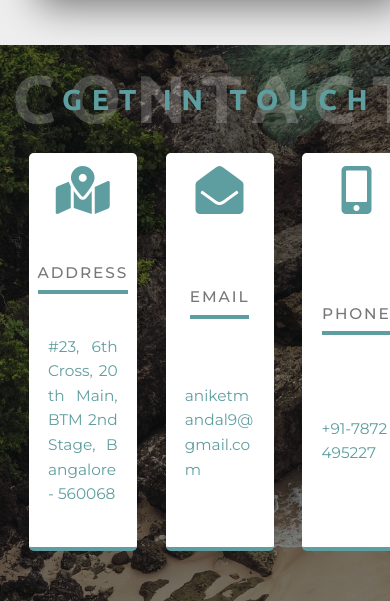
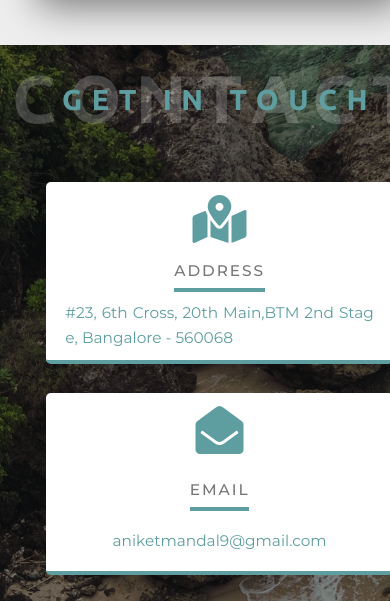
Before and after one commit to aniketDev/my-portfolio, a website: page index.html in a window 390 px wide. Shown: the part 8369-8970 px from the top of the page. Drawn offline with Linux system fonts and the light colour scheme.

Commit message:
responsive xs

```diff
--- a/assets/sass/components/_contact.scss
+++ b/assets/sass/components/_contact.scss
@@ -6,6 +6,10 @@
     background-repeat: no-repeat;
     background-position: center;
     background-attachment: fixed;
+
+    @include respond-below(xs) {
+        height: auto;
+    }
 
     &__heading {
         h1 {
@@ -27,7 +31,6 @@
             @include respond-below(xs) {
                 font-size: 7rem
             }
-
 
             span {
                 font-size: 4rem;
--- a/assets/sass/layout/_grid.scss
+++ b/assets/sass/layout/_grid.scss
@@ -308,6 +308,12 @@
 
     @include respond-below(md) {}
 
+    @include respond-below(xs) {
+        grid-template-rows: auto repeat(3, 1fr) 0.7fr;
+        grid-template-columns: 0.5fr 10fr 0.5fr;
+        grid-gap: 3rem;
+    }
+
     &__heading {
         grid-column: 1 / -1;
         align-self: center;
@@ -320,14 +326,26 @@
 
         &--1 {
             grid-area: 2 / 2 / 2 / 3;
+
+            @include respond-below(xs) {
+                grid-area: 2 / 2 / 3 / 3;
+            }
         }
 
         &--2 {
             grid-area: 2 / 3 / 2 / 4;
+
+            @include respond-below(xs) {
+                grid-area: 3 / 2 / 4 / 3;
+            }
         }
 
         &--3 {
             grid-area: 2 / 4 / 2 / 5;
+
+            @include respond-below(xs) {
+                grid-area: 4 / 2 / 5 / 3;
+            }
         }
 
     }
@@ -335,6 +353,10 @@
     &__social {
         grid-area: 3 / 1 / 3 / 6;
         justify-self: center;
+
+        @include respond-below(xs) {
+            grid-area: 5 / 1 / 6 / 4;
+        }
     }
 
 }
--- a/assets/sass/pages/_index.scss
+++ b/assets/sass/pages/_index.scss
@@ -71,5 +71,9 @@
         background-color: color(teal);
         color: #fff;
         font-size: 1.6rem;
+
+        @include respond-below(xs) {
+            flex-direction: column;
+        }
     }
 }
```
Also changed, not shown: assets/css/style.css, assets/css/style.min.css, 2 other files.
